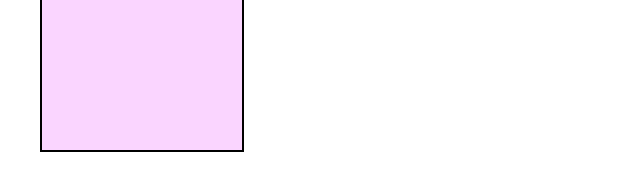
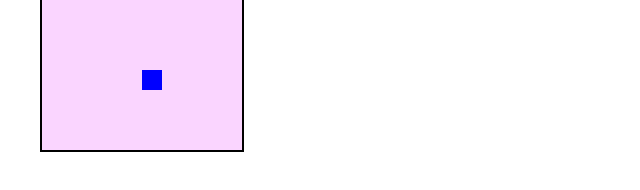
Before and after one commit to sevrinn/snake-game, a plain HTML site: page index.html in a window 1280 px wide. Shown: the part 238-428 px from the top of the page, 0-640 px from the left. Drawn offline with Linux system fonts and the light colour scheme.

Commit message:
generateFruit creates a fruit randomly on the play field

```diff
--- a/snake.js
+++ b/snake.js
@@ -5,9 +5,10 @@ const score = document.querySelector('#score')
 let squares = []
 let currentSnake = [2, 1, 0]
 let direction = 1
-let width = 10
+const width = 10
+let fruitIndex = 0
 
-//to generate the playing field
+//to generate the playing field grid
 const createGrid = () => {
   //run for loop 100 times
   for (let i = 0; i < width * width; i++) {
@@ -36,19 +37,30 @@ const move = () => {
     (currentSnake[0] - width <= 0 && direction === -width) || //if snake hits bottom
     squares[currentSnake[0] + direction].classList.contains('snake') //if snake hits itself
   )
+  //stops game if any of this is detected
   return clearInterval(timerId)
 
   //remove the tail
   const tail = currentSnake.pop()
   //remove the styling
   squares[tail].classList.remove('snake')
-  //add square in direction we're moving
+  //add square (new head) in direction we're moving
   currentSnake.unshift(currentSnake[0] + direction)
   //add styling
   squares[currentSnake[0]].classList.add('snake')
 }
 
+//has move run every second (slow af, lol)
 const timerId = setInterval(move, 1000)
+
+//generate fruit on screen
+const generateFruit = () => {
+  do {
+    fruitIndex = Math.floor(Math.random() * squares.length)
+    } while (squares[fruitIndex].classList.contains('snake'))
+  squares[fruitIndex].classList.add('fruit')
+}
+generateFruit()
 
 
 const control = (e) => {
--- a/styles.css
+++ b/styles.css
@@ -23,3 +23,7 @@ html, body {
 .snake {
   background-color: green;
 }
+
+.fruit {
+  background-color: blue;
+}
```
